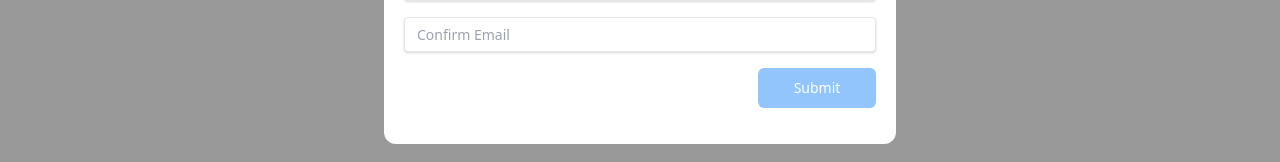
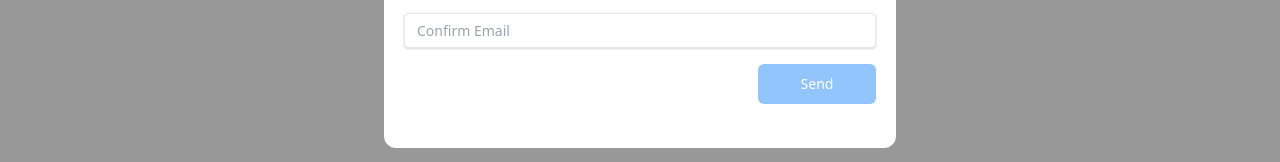
Before and after one commit to hateonion/homework, a React (Vite) app: page / in a window 1280 px wide. Both pictures are taken after a click on the button "Request an invite". Shown: the part 425-587 px from the top of the page. Built offline with nearby package versions, Linux system fonts and the light colour scheme.

Commit message:
fix input fail issue

```diff
--- a/src/component/button/button.tsx
+++ b/src/component/button/button.tsx
@@ -15,6 +15,7 @@ export const Button: React.FC<ButtonProps> = ({
 }) => {
   return (
     <button
+      type="button"
       disabled={disabled}
       className={`${computeDisableStyle(
         disabled
--- a/src/container/loginForm/loginForm.tsx
+++ b/src/container/loginForm/loginForm.tsx
@@ -46,6 +46,7 @@ export const LoginForm: React.FC<LoginFormProps> = ({ onSubmit }) => {
     name !== "" && email !== "" && confirmedEmail !== "";
 
   const submitHandler = async () => {
+    setLoginError(false);
     const validationResult = validate();
     if (Object.keys(validationResult).length > 0) {
       return;
@@ -60,7 +61,7 @@ export const LoginForm: React.FC<LoginFormProps> = ({ onSubmit }) => {
 
   const { loading, triggerWithLoading } = useLoading(submitHandler);
 
-  const buttonText = loading ? "Submitting" : "Submit";
+  const buttonText = loading ? "Sending" : "Send";
   const isButtonDisabled = !isSubmitAvailable || loading;
   return (
     <form>
@@ -88,9 +89,9 @@ export const LoginForm: React.FC<LoginFormProps> = ({ onSubmit }) => {
         error={hasError(errors, "confirmedEmail")}
         errorText="Please make sure you entered the same email address"
       />
-      <div className="flex justify-right">
+      <div className="flex flex-col items-center">
         <Button
-          className="w-full lg:w-1/4 ml-auto mr-0 justify-center lg:mr-0 mt-2"
+          className="w-full lg:w-1/4 ml-auto mr-0 lg:mr-0 my-2"
           disabled={isButtonDisabled}
           onClick={triggerWithLoading}
         >
```
